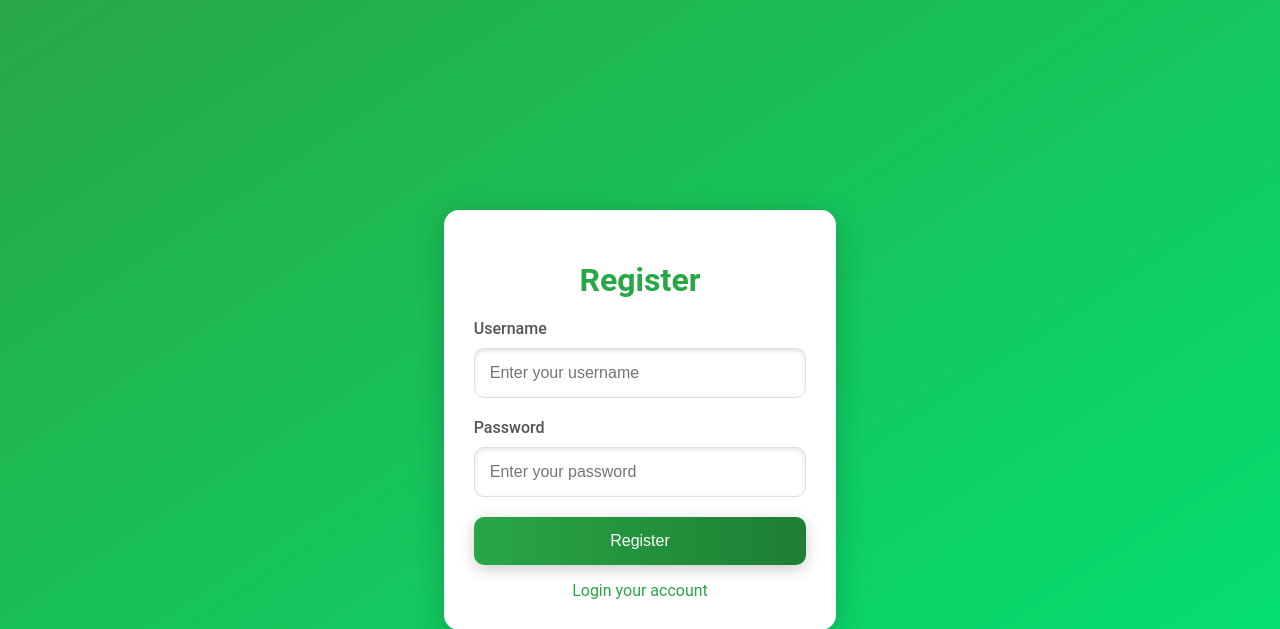
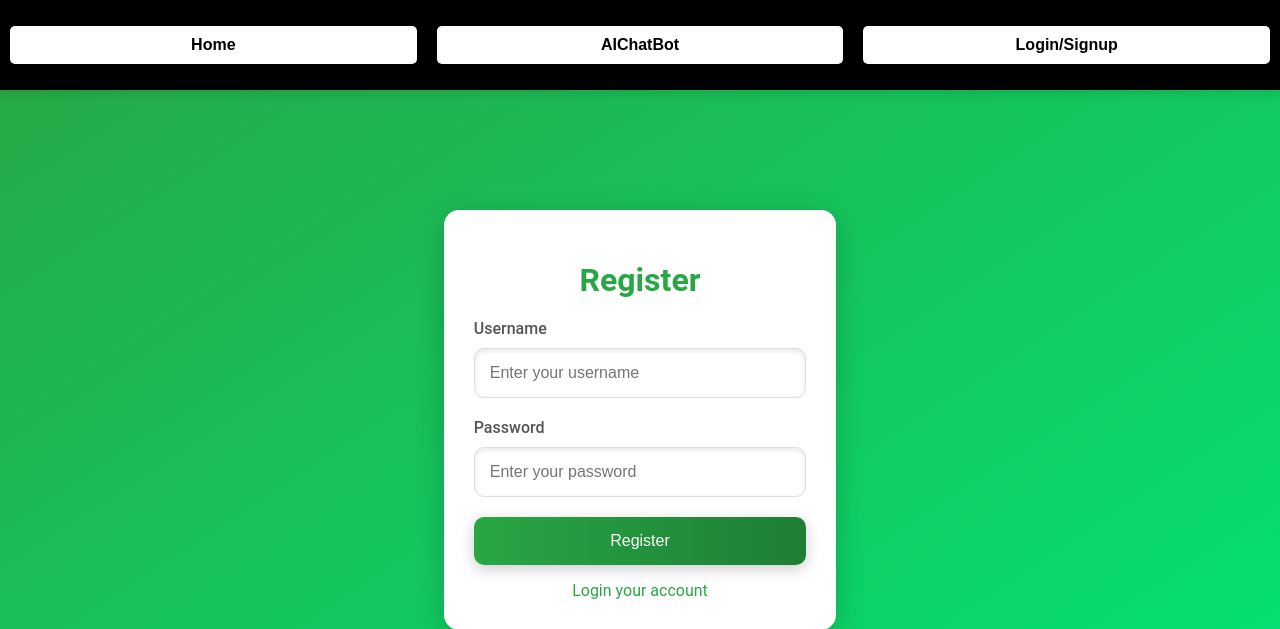
Before and after one commit to alexyy2004/Personal-Health-Assistant, a Flask app: template templates/register.html in a window 1280 px wide. Shown: the top 629 px of the page. Run offline with Flask 3, Linux system fonts and the light colour scheme; the template is opened without the code that fills it, so the values that code supplies are empty.

Commit message:
add and enable nav bar

```diff
--- a/templates/register.html
+++ b/templates/register.html
@@ -16,6 +16,44 @@
             justify-content: center;
             align-items: center;
             min-height: 100vh;
+        }
+
+        /* Navigation Bar Styles */
+        .nav-bar {
+            position: fixed;
+            top: 0;
+            left: 0;
+            width: 100%;
+            height: 70px;
+            background: #000;
+            padding: 10px 0;
+            display: flex;
+            justify-content: center;
+            align-items: center;
+            box-shadow: 0 4px 10px rgba(0, 0, 0, 0.1);
+            z-index: 1000;
+        }
+
+        .nav-bar button {
+            background: #fff;
+            color: #000;
+            border: none;
+            padding: 10px 20px;
+            font-size: 1rem;
+            cursor: pointer;
+            font-weight: bold;
+            transition: background 0.3s, transform 0.3s;
+            border-radius: 5px;
+            margin: 0 10px;
+        }
+
+        .nav-bar button:hover {
+            background: #f0f0f0;
+            transform: translateY(-2px);
+        }
+
+        .nav-bar button:active {
+            background: #ddd;
         }
 
         .container {
@@ -107,6 +145,12 @@
 </head>
 <body>
 
+    <div class="nav-bar">
+        <button onclick="navigateTo('index.html')">Home</button>
+        <button onclick="navigateTo('index2.html')">AIChatBot</button>
+        <button onclick="navigateTo('login.html')">Login/Signup</button>
+    </div>
+
     <div class="container">
         <div class="login-container">
             <h1>Register</h1>
@@ -119,11 +163,17 @@
 
                 <button type="submit">Register</button>
                 <p class="error-message" id="errorMessage"></p>
-                <a href="{{ url_for('login') }}">Login your account</a>
+                <a href="login.html">Login your account</a>
             </form>
         </div>
     </div>
 
     <script src="{{ url_for('static', filename='js/register.js') }}"></script>
+    <script>
+        // Navigation function
+        function navigateTo(page) {
+            window.location.href = page;
+        }
+    </script>
 </body>
 </html>
```
Also changed, not shown: templates/login.html (+52 -1 lines).
